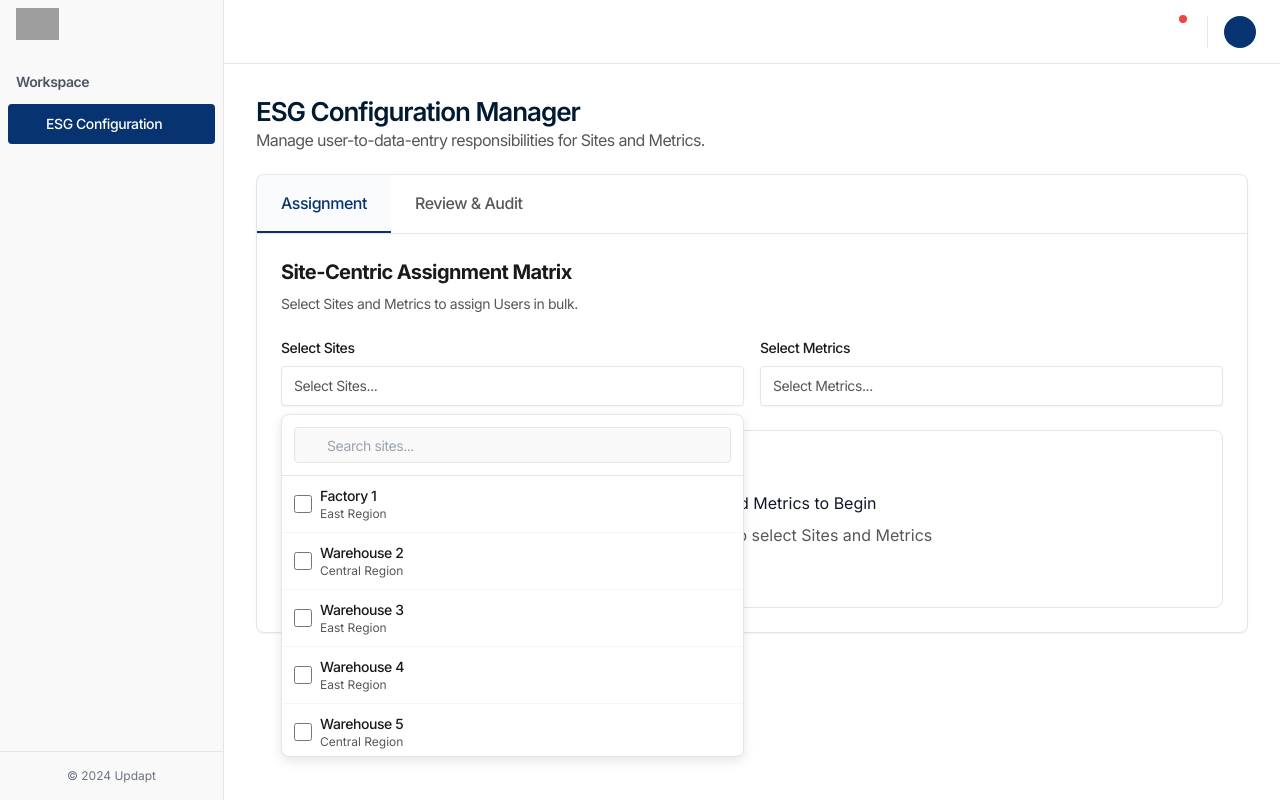
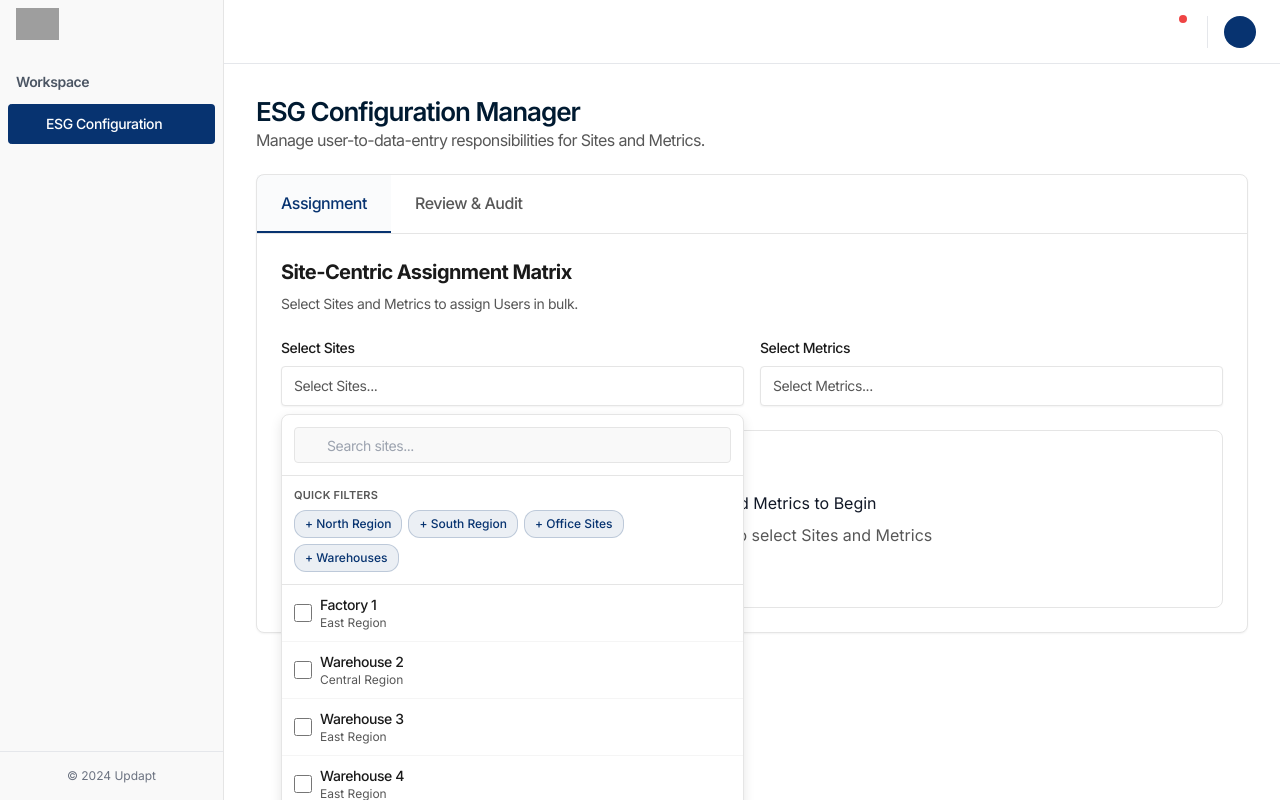
Before and after one commit to Ajaymanath6/updapt, a React (Vite) app in the folder cbp-client/: page / in a window 1280 px wide. Both pictures are taken after a click on the button "Select Sites...". Built offline with nearby package versions, Linux system fonts and the light colour scheme; grey boxes are pictures that could not be loaded; some icons are missing.

Commit message:
Add site group chips and metric category chips for powerful filtering

```diff
--- a/cbp-client/src/components/esg/AssignmentFilters.jsx
+++ b/cbp-client/src/components/esg/AssignmentFilters.jsx
@@ -22,6 +22,30 @@ const AssignmentFilters = ({ onFilterChange }) => {
   // Refs for click outside detection
   const siteDropdownRef = useRef(null);
   const categoryDropdownRef = useRef(null);
+
+  // Define site groups for quick filtering
+  const siteGroups = useMemo(() => [
+    {
+      id: 'north-region',
+      label: 'North Region',
+      filter: (site) => site.group === 'North Region'
+    },
+    {
+      id: 'south-region',
+      label: 'South Region',
+      filter: (site) => site.group === 'South Region'
+    },
+    {
+      id: 'offices',
+      label: 'Office Sites',
+      filter: (site) => site.name.includes('Office')
+    },
+    {
+      id: 'warehouses',
+      label: 'Warehouses',
+      filter: (site) => site.name.includes('Warehouse')
+    },
+  ], []);
 
   // Handle click outside to close dropdowns
   useEffect(() => {
@@ -102,6 +126,20 @@ const AssignmentFilters = ({ onFilterChange }) => {
     if (onFilterChange) {
       onFilterChange(filters);
     }
+  };
+
+  // Apply site group filter
+  const applySiteGroup = (group) => {
+    const matchingSites = esgMockData.sites.filter(group.filter);
+    // Add sites that aren't already selected
+    const newSelection = [...selectedSites];
+    matchingSites.forEach(site => {
+      if (!newSelection.some(s => s.id === site.id)) {
+        newSelection.push(site);
+      }
+    });
+    setSelectedSites(newSelection);
+    notifyFilterChange({ userSearch: userSearchTerm, sites: newSelection, categories: selectedCategories });
   };
 
   const hasActiveFilters = userSearchTerm || selectedSites.length > 0 || selectedCategories.length > 0;
@@ -244,7 +282,55 @@ const AssignmentFilters = ({ onFilterChange }) => {
                 flexDirection: 'column'
               }}
             >
-              <div style={{ overflowY: 'auto', maxHeight: '300px' }}>
+              {/* Site group chips */}
+              <div style={{ padding: '12px', borderBottom: '1px solid rgba(229, 229, 229, 1)' }}>
+                <div
+                  style={{
+                    fontSize: '11px',
+                    fontWeight: 600,
+                    lineHeight: '14px',
+                    letterSpacing: '0.02em',
+                    color: 'rgba(87, 87, 87, 1)',
+                    textTransform: 'uppercase',
+                    marginBottom: '8px'
+                  }}
+                >
+                  Quick Filters
+                </div>
+                <div style={{ display: 'flex', flexWrap: 'wrap', gap: '6px' }}>
+                  {siteGroups.map(group => (
+                    <button
+                      key={group.id}
+                      onClick={(e) => {
+                        e.stopPropagation();
+                        applySiteGroup(group);
+                      }}
+                      style={{
+                        padding: '4px 10px',
+                        borderRadius: '12px',
+                        backgroundColor: 'rgba(7, 51, 112, 0.08)',
+                        border: '1px solid rgba(7, 51, 112, 0.2)',
+                        fontSize: '12px',
+                        fontWeight: 500,
+                        color: '#073370',
+                        cursor: 'pointer',
+                        transition: 'all 0.2s',
+                        whiteSpace: 'nowrap'
+                      }}
+                      onMouseEnter={(e) => {
+                        e.currentTarget.style.backgroundColor = 'rgba(7, 51, 112, 0.15)';
+                      }}
+                      onMouseLeave={(e) => {
+                        e.currentTarget.style.backgroundColor = 'rgba(7, 51, 112, 0.08)';
+                      }}
+                    >
+                      + {group.label}
+                    </button>
+                  ))}
+                </div>
+              </div>
+
+              <div style={{ overflowY: 'auto', maxHeight: '240px' }}>
                 {esgMockData.sites.map(site => {
                   const isSelected = selectedSites.some(s => s.id === site.id);
                   return (
--- a/cbp-client/src/components/esg/FilterPanel.jsx
+++ b/cbp-client/src/components/esg/FilterPanel.jsx
@@ -20,6 +20,37 @@ const FilterPanel = ({ onFilterChange }) => {
   // Refs for click outside detection
   const siteDropdownRef = useRef(null);
   const metricDropdownRef = useRef(null);
+
+  // Define site groups for quick filtering
+  const siteGroups = useMemo(() => [
+    {
+      id: 'north-region',
+      label: 'North Region',
+      filter: (site) => site.group === 'North Region'
+    },
+    {
+      id: 'south-region',
+      label: 'South Region',
+      filter: (site) => site.group === 'South Region'
+    },
+    {
+      id: 'offices',
+      label: 'Office Sites',
+      filter: (site) => site.name.includes('Office')
+    },
+    {
+      id: 'warehouses',
+      label: 'Warehouses',
+      filter: (site) => site.name.includes('Warehouse')
+    },
+  ], []);
+
+  // Get metric categories for chips
+  const metricCategories = useMemo(() => {
+    const categories = new Set();
+    esgMockData.metrics.forEach(m => categories.add(m.category));
+    return Array.from(categories).sort();
+  }, []);
 
   // Handle click outside to close dropdowns
   useEffect(() => {
@@ -134,6 +165,53 @@ const FilterPanel = ({ onFilterChange }) => {
     }
   };
 
+  // Apply site group filter
+  const applySiteGroup = (group) => {
+    const matchingSites = esgMockData.sites.filter(group.filter);
+    // Add sites that aren't already selected
+    const newSelection = [...selectedSites];
+    matchingSites.forEach(site => {
+      if (!newSelection.some(s => s.id === site.id)) {
+        newSelection.push(site);
+      }
+    });
+    setSelectedSites(newSelection);
+    if (onFilterChange) {
+      onFilterChange({ sites: newSelection, metrics: selectedMetrics });
+    }
+  };
+
+  // Toggle entire metric category
+  const toggleMetricCategory = (category) => {
+    const categoryMetrics = esgMockData.metrics.filter(m => m.category === category);
+    const allSelected = categoryMetrics.every(m => selectedMetrics.some(sm => sm.id === m.id));
+
+    let newSelection;
+    if (allSelected) {
+      // Remove all metrics in this category
+      newSelection = selectedMetrics.filter(m => m.category !== category);
+    } else {
+      // Add all metrics in this category
+      newSelection = [...selectedMetrics];
+      categoryMetrics.forEach(metric => {
+        if (!newSelection.some(m => m.id === metric.id)) {
+          newSelection.push(metric);
+        }
+      });
+    }
+
+    setSelectedMetrics(newSelection);
+    if (onFilterChange) {
+      onFilterChange({ sites: selectedSites, metrics: newSelection });
+    }
+  };
+
+  // Check if a category is fully selected
+  const isCategorySelected = (category) => {
+    const categoryMetrics = esgMockData.metrics.filter(m => m.category === category);
+    return categoryMetrics.length > 0 && categoryMetrics.every(m => selectedMetrics.some(sm => sm.id === m.id));
+  };
+
   return (
     <div className="space-y-4">
       <div className="grid grid-cols-1 md:grid-cols-2 gap-4">
@@ -219,6 +297,54 @@ const FilterPanel = ({ onFilterChange }) => {
                       letterSpacing: '-0.03em'
                     }}
                   />
+                </div>
+              </div>
+
+              {/* Site group chips */}
+              <div style={{ padding: '12px', borderBottom: '1px solid rgba(229, 229, 229, 1)' }}>
+                <div
+                  style={{
+                    fontSize: '11px',
+                    fontWeight: 600,
+                    lineHeight: '14px',
+                    letterSpacing: '0.02em',
+                    color: 'rgba(87, 87, 87, 1)',
+                    textTransform: 'uppercase',
+                    marginBottom: '8px'
+                  }}
+                >
+                  Quick Filters
+                </div>
+                <div style={{ display: 'flex', flexWrap: 'wrap', gap: '6px' }}>
+                  {siteGroups.map(group => (
+                    <button
+                      key={group.id}
+                      onClick={(e) => {
+                        e.stopPropagation();
+                        applySiteGroup(group);
+                      }}
+                      style={{
+                        padding: '4px 10px',
+                        borderRadius: '12px',
+                        backgroundColor: 'rgba(7, 51, 112, 0.08)',
+                        border: '1px solid rgba(7, 51, 112, 0.2)',
+                        fontSize: '12px',
+                        fontWeight: 500,
+                        color: '#073370',
+                        cursor: 'pointer',
+                        transition: 'all 0.2s',
+                        whiteSpace: 'nowrap'
+                      }}
+                      onMouseEnter={(e) => {
+                        e.currentTarget.style.backgroundColor = 'rgba(7, 51, 112, 0.15)';
+                      }}
+                      onMouseLeave={(e) => {
+                        e.currentTarget.style.backgroundColor = 'rgba(7, 51, 112, 0.08)';
+                      }}
+                    >
+                      + {group.label}
+                    </button>
+                  ))}
                 </div>
               </div>
 
@@ -398,6 +524,61 @@ const FilterPanel = ({ onFilterChange }) => {
                 </div>
               </div>
 
+              {/* Category chips */}
+              <div style={{ padding: '12px', borderBottom: '1px solid rgba(229, 229, 229, 1)' }}>
+                <div
+                  style={{
+                    fontSize: '11px',
+                    fontWeight: 600,
+                    lineHeight: '14px',
+                    letterSpacing: '0.02em',
+                    color: 'rgba(87, 87, 87, 1)',
+                    textTransform: 'uppercase',
+                    marginBottom: '8px'
+                  }}
+                >
+                  Categories
+                </div>
+                <div style={{ display: 'flex', flexWrap: 'wrap', gap: '6px' }}>
+                  {metricCategories.map(category => {
+                    const isSelected = isCategorySelected(category);
+                    return (
+                      <button
+                        key={category}
+                        onClick={(e) => {
+                          e.stopPropagation();
+                          toggleMetricCategory(category);
+                        }}
+                        style={{
+                          padding: '4px 10px',
+                          borderRadius: '12px',
+                          backgroundColor: isSelected ? '#073370' : 'rgba(7, 51, 112, 0.08)',
+                          border: isSelected ? '1px solid #073370' : '1px solid rgba(7, 51, 112, 0.2)',
+                          fontSize: '12px',
+                          fontWeight: 500,
+                          color: isSelected ? '#ffffff' : '#073370',
+                          cursor: 'pointer',
+                          transition: 'all 0.2s',
+                          whiteSpace: 'nowrap'
+                        }}
+                        onMouseEnter={(e) => {
+                          if (!isSelected) {
+                            e.currentTarget.style.backgroundColor = 'rgba(7, 51, 112, 0.15)';
+                          }
+                        }}
+                        onMouseLeave={(e) => {
+                          if (!isSelected) {
+                            e.currentTarget.style.backgroundColor = 'rgba(7, 51, 112, 0.08)';
+                          }
+                        }}
+                      >
+                        {category}
+                      </button>
+                    );
+                  })}
+                </div>
+              </div>
+
               {/* Clear button */}
               {selectedMetrics.length > 0 && (
                 <div style={{ padding: '8px 12px', borderBottom: '1px solid rgba(229, 229, 229, 1)' }}>
```
